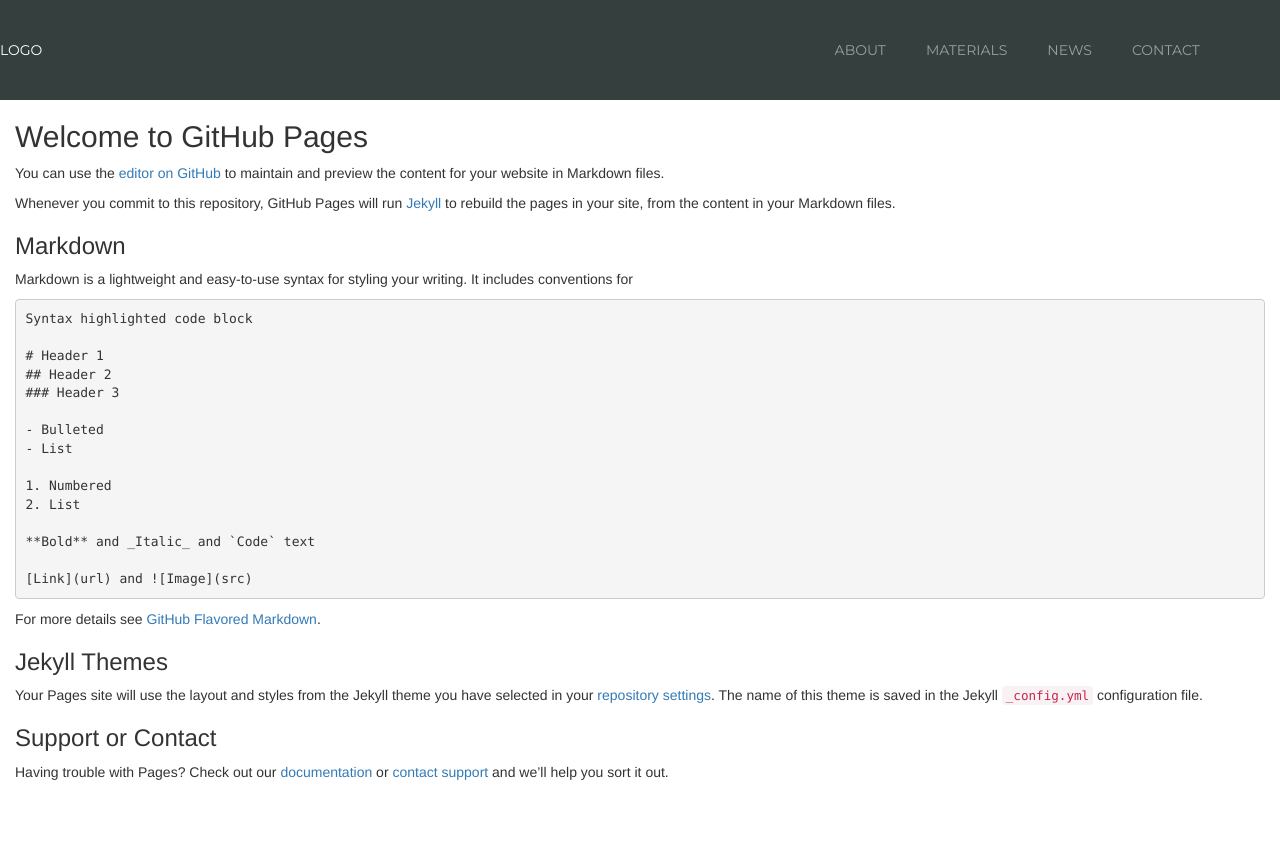
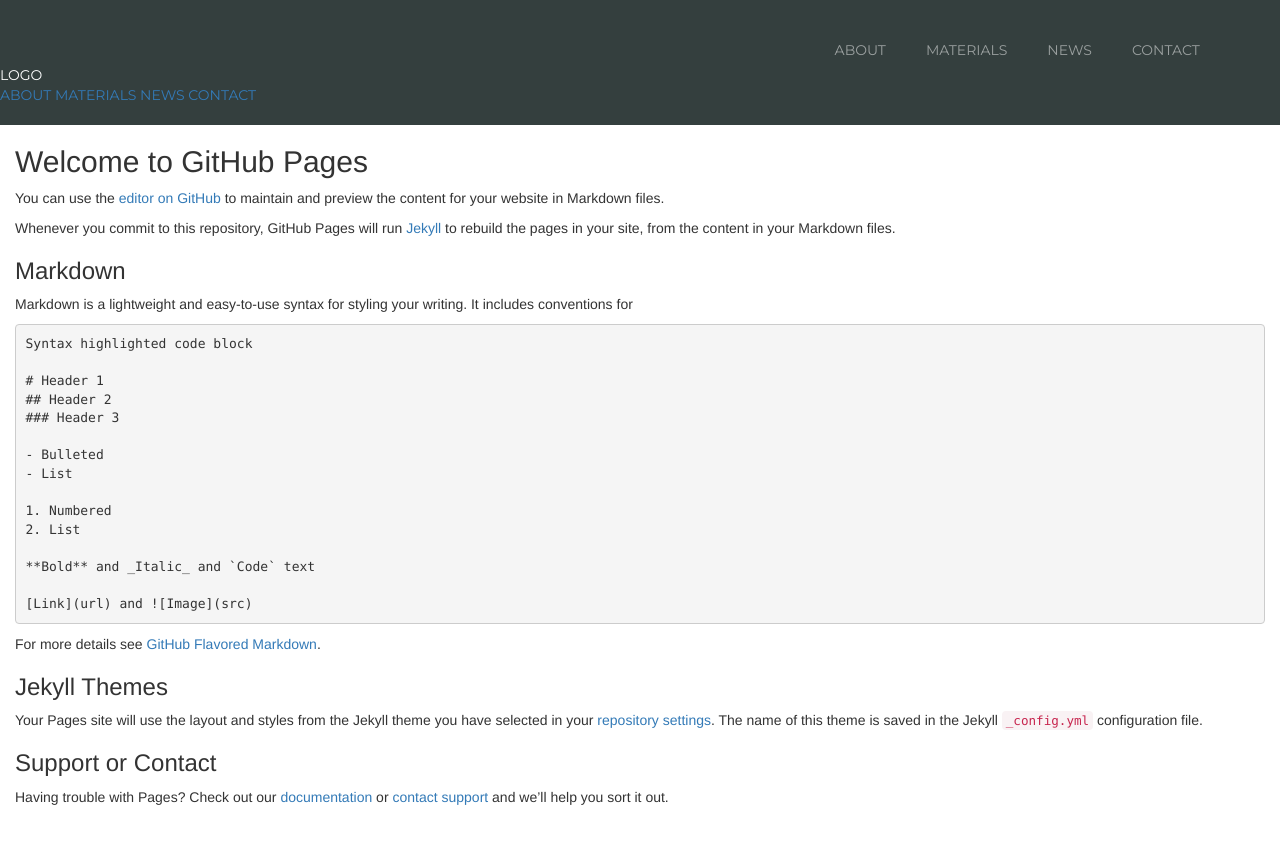
Before and after one commit to terry-dai/devopsgirls-site, a Jekyll site: the page built from index.md, in a window 1280 px wide. Shown: the top 844 px of the page. Built offline with Jekyll 4.4.1, drawn with Linux system fonts in a browser that asks for light colours; nearby versions of some CDN libraries; our own code applies the rules of GitHub Pages for plain Markdown files.

Commit message:
Burger content

```diff
--- a/_includes/header.html
+++ b/_includes/header.html
@@ -1,11 +1,17 @@
 <header class="header">
     <div class="header__logo">LOGO</div>
     <div class="header__nav">
-        <div class="header__links">
-            <a class="links__item" href="#"/>About</a>
-            <a class="links__item" href="#"/>Materials</a>
-            <a class="links__item" href="#"/>News</a>
-            <a class="links__item" href="#"/>Contact</a>
+        <div class="nav">
+            <a class="nav__item" href="#"/>About</a>
+            <a class="nav__item" href="#"/>Materials</a>
+            <a class="nav__item" href="#"/>News</a>
+            <a class="nav__item" href="#"/>Contact</a>
         </div>
     </div>
+    <div class="burger">
+        <a class="" href="#"/>About</a>
+        <a class="" href="#"/>Materials</a>
+        <a class="" href="#"/>News</a>
+        <a class="" href="#"/>Contact</a>
+    </div>
 </header>
--- /dev/null
+++ b/_sass/_breakpoints.scss
@@ -0,0 +1,2 @@
+$medium-screen: 500px;
+$large-screen: 800px;
--- a/_sass/_header.scss
+++ b/_sass/_header.scss
@@ -18,14 +18,13 @@
         width: 45%;
     }
 
-    &__links {
-        list-style: none;
-        display: flex;
-        justify-content: flex-end;
-    }
 }
 
-.links {
+// Large screen
+.nav {
+    list-style: none;
+    display: flex;
+    justify-content: flex-end;
     &__item {
         transition: all 0.3s linear 0s;
         text-decoration: none;
@@ -41,3 +40,8 @@
         }
     }
 }
+
+// Smaller screen
+
+.burger {
+}
```
